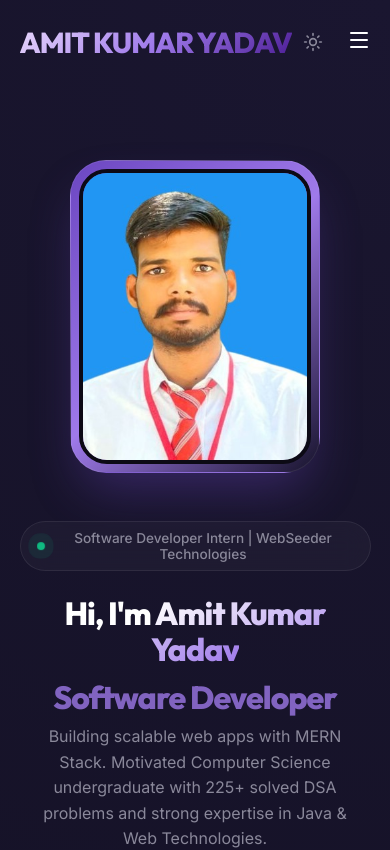
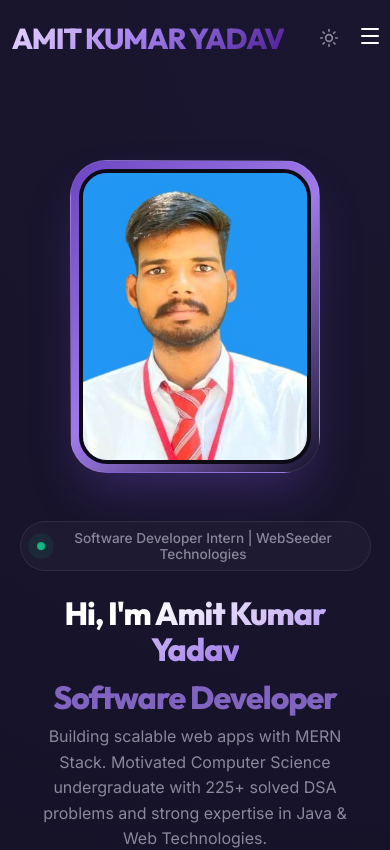
Before and after one commit to amitkumaryadav2672/Amit-Kumar-Yadav, a React (Vite) app in the folder Frontend/: page / in a window 390 px wide. Shown: the top 850 px of the page. Built offline with nearby package versions, Linux system fonts and the light colour scheme.

Commit message:
UI: Adjusted mobile navbar padding to move menu icon closer to the right edge

```diff
--- a/Frontend/src/components/Navbar.css
+++ b/Frontend/src/components/Navbar.css
@@ -141,11 +141,20 @@
 }
 
 @media (max-width: 768px) {
+  .navbar {
+    padding: 1.25rem 3%; /* Reduced horizontal padding for better mobile edge alignment */
+  }
+
   .nav-desktop {
     display: none;
   }
 
   .mobile-toggle {
     display: block;
+    margin-right: -4px; /* Slight nudge to the right for absolute perfection */
+  }
+
+  .nav-right-section {
+    gap: 1.2rem !important; /* Slightly tighter gap on mobile */
   }
 }
```
